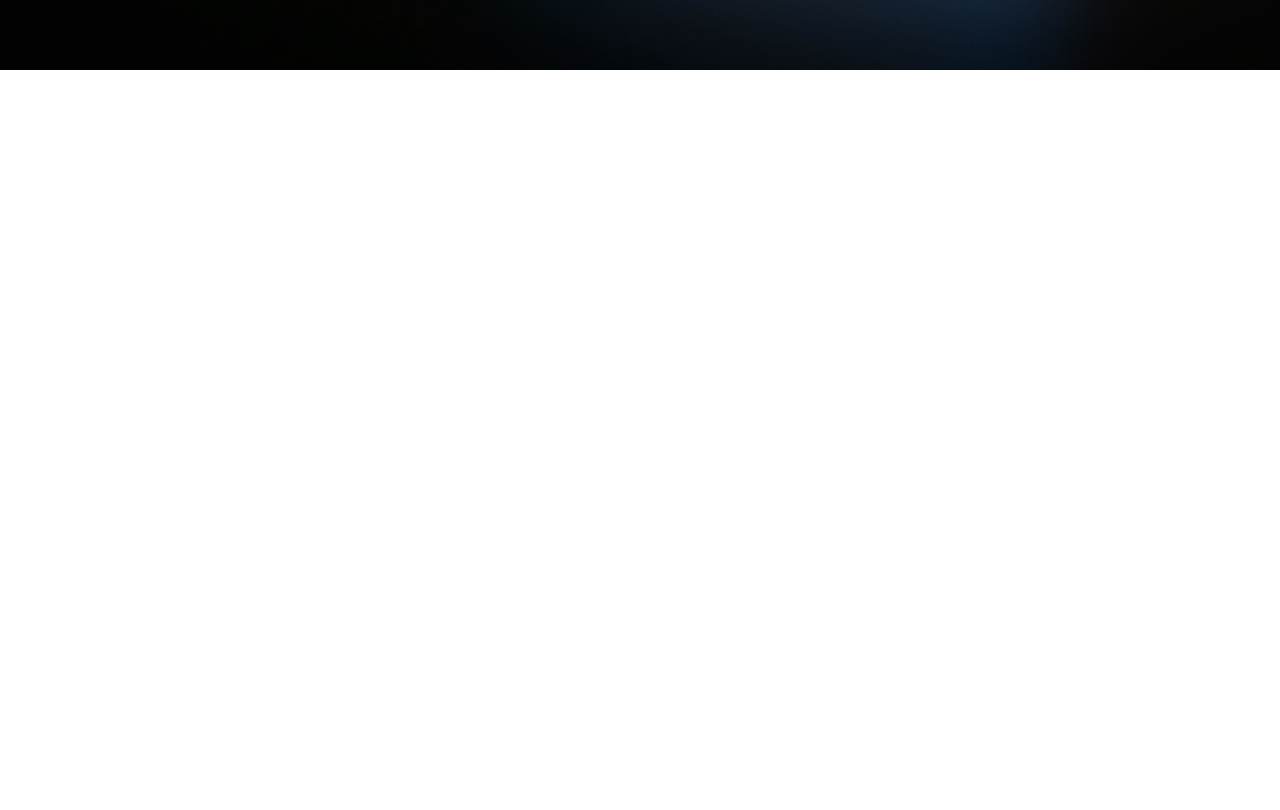
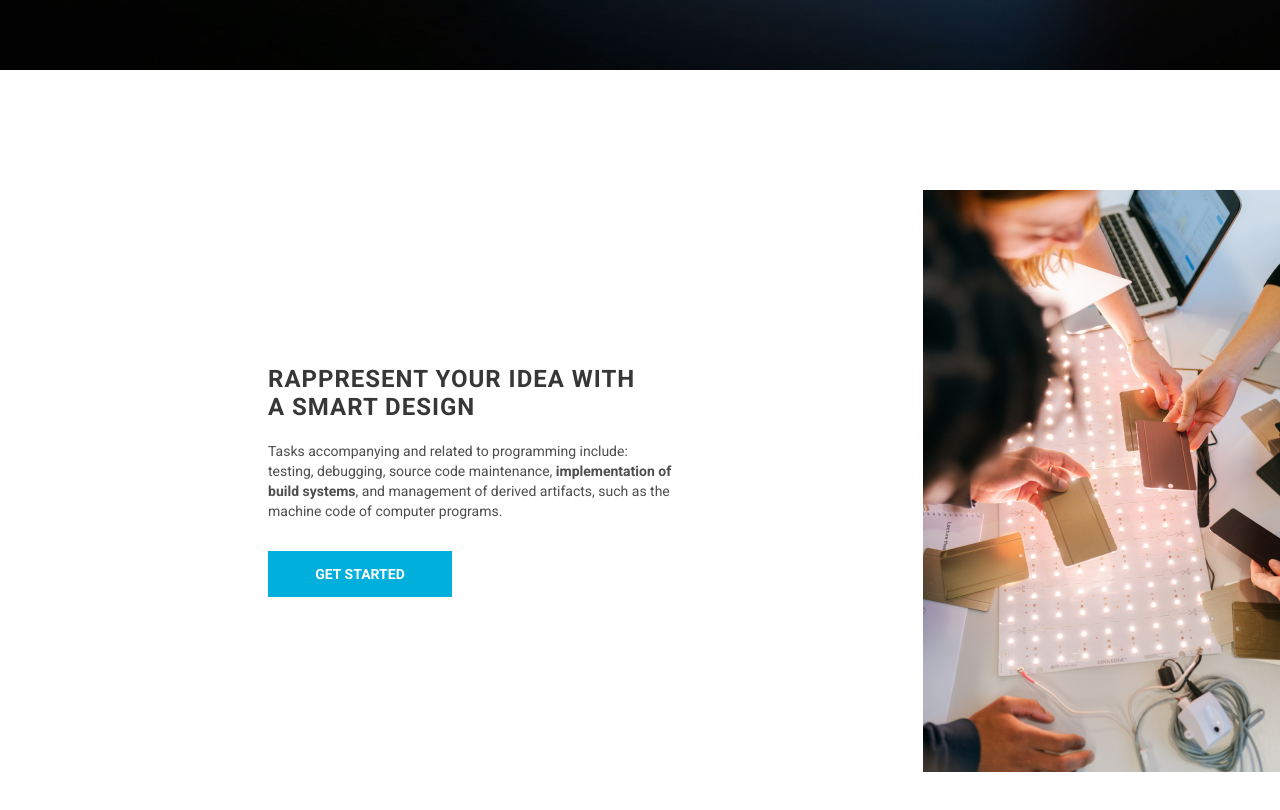
Before and after one commit to rgrishchuk/copy-rgrishchuk-JS2020Q3, a plain HTML site: page webdev/index.html in a window 1280 px wide. Shown: the part 674-1484 px from the top of the page. Before the commit the page ends 800 px from the top, so only its background shows below. Drawn offline with nearby package versions, Linux system fonts and the light colour scheme.

Commit message:
feat: add screen 2

```diff
--- a/webdev/index.html
+++ b/webdev/index.html
@@ -54,7 +54,14 @@
                 </ul>
         </section>
         <section class="screen-2">
-
+            <div class="screen-2-content">
+                <div><h2>Rappresent your idea with <br>a smart Design</h2></div>
+                <p>Tasks accompanying and related to programming include: testing, debugging, source code maintenance, <span class="bold">implementation of build systems</span>, and management of derived artifacts, such as the machine code of computer programs.</p>
+                <div class="button-wrapper">
+                    <button class="btn-main">get started</button>
+                </div>
+            </div>
+            <div class="screen-2-content-image"></div>
         </section>
         <section class="screen-3">
 
--- a/webdev/style.css
+++ b/webdev/style.css
@@ -142,3 +142,64 @@ h1 {
 socials li {
     list-style-type: none;
 }
+
+.screen-2 {
+    height: 842px;
+    background: #fff;
+    display: flex;
+    flex-direction: row;
+}
+
+.screen-2 .screen-2-content {
+    margin-top: 295px;
+    margin-left: 268px;
+    margin-right: 248px;
+
+    width: 407px;
+    height: 233px;
+}
+
+.screen-2 h2 {
+    /* h2-24-bold */
+    font-family: Roboto;
+    font-style: normal;
+    font-weight: bold;
+    font-size: 24px;
+    line-height: 28px;
+    display: flex;
+    /*align-items: flex-end; */
+    letter-spacing: 1px;
+    text-transform: uppercase;
+
+    color: #373737;
+
+}
+
+.screen-2 p {
+    width: 407px;
+    height: 80px;
+/* body-14-reg */
+    font-family: Roboto;
+    font-style: normal;
+    font-weight: normal;
+    font-size: 14px;
+    line-height: 20px;
+
+    /* or 20px */
+
+    color: #4E4E4E;
+
+    margin-top: 20px;
+    margin-bottom: 30px;
+}
+
+p .bold {
+    font-weight: bold;
+}
+
+.screen-2-content-image {
+    margin-top: 120px;
+    width: 407px;
+    height: 582px;
+    background: url("assets/content-image-1.png");
+}
```
Also changed, not shown: webdev/assets/content-image-1.png (added).
